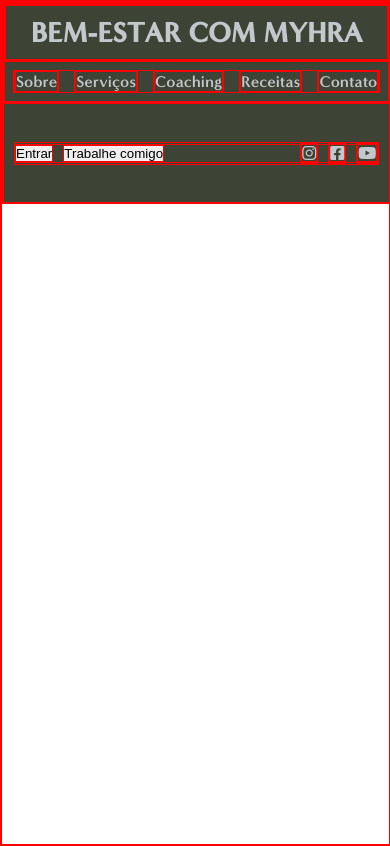
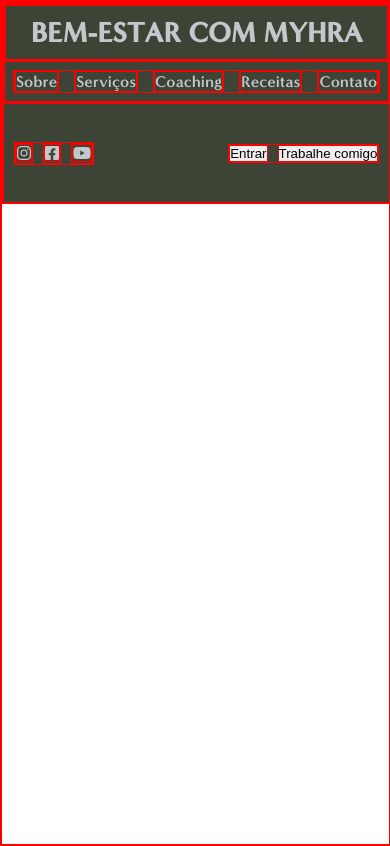
Before and after one commit to AnaLuizanc/siteMyhraResponsive, a plain HTML site: page index.html in a window 390 px wide. Drawn offline with Linux system fonts and the light colour scheme.

Commit message:
classes renamed

```diff
--- a/index.html
+++ b/index.html
@@ -11,7 +11,7 @@
 
 <body>
     <div class="header">
-        <div class="left">
+        <div class="social-medias">
             <ul>
                 <a href=""><i class="fa-brands fa-instagram"></i></a>
                 <a href=""><i class="fa-brands fa-square-facebook"></i></a>
@@ -32,7 +32,7 @@
                 </ul>
             </div>
         </div>
-        <div class="right">
+        <div class="buttons">
             <ul>
                 <button class="login-button">Entrar</button>
                 <button>Trabalhe comigo</button>
--- a/style.css
+++ b/style.css
@@ -36,14 +36,14 @@ a {
     color: #C2C8CC;
 }
 
-.left ul {
+.social-medias ul {
     display: flex;
     margin: 10px;
     gap: 10px;
     justify-content: end;
 }
 
-.left {
+.social-medias {
     grid-column: 1;
     grid-row: 1;
     align-content: center;
@@ -68,14 +68,14 @@ a {
     margin: 8px;
 }
 
-.right ul {
+.buttons ul {
     display: flex;
     margin: 10px;
     gap: 10px;
     justify-content: start;
 }
 
-.right {
+.buttons {
     grid-column: 3;
     grid-row: 1;
     align-content: center;
@@ -93,14 +93,20 @@ a {
         grid-row: 1;
     }
 
-    .right {
+    .buttons {
+        grid-column: 1;
+        grid-row: 2;
+        justify-content: end;
+        display: flex;
+        align-items: center;
+    }
+
+    .social-medias {
         grid-column: 1;
         grid-row: 2;
         justify-content: start;
-    }
-
-    .left {
-        grid-row: 2;
+        display: flex;
+        align-items: center;
     }
 
 
```
